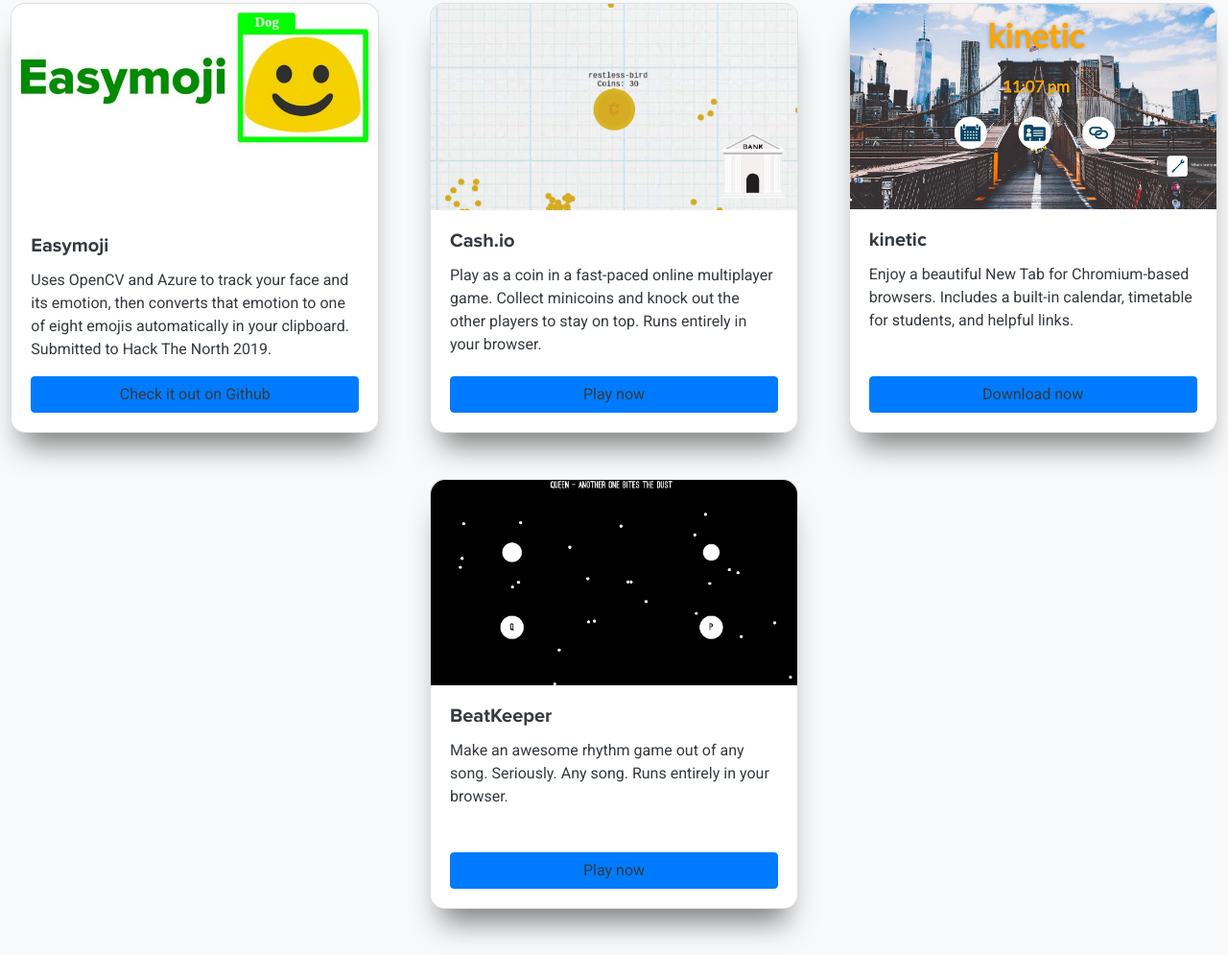
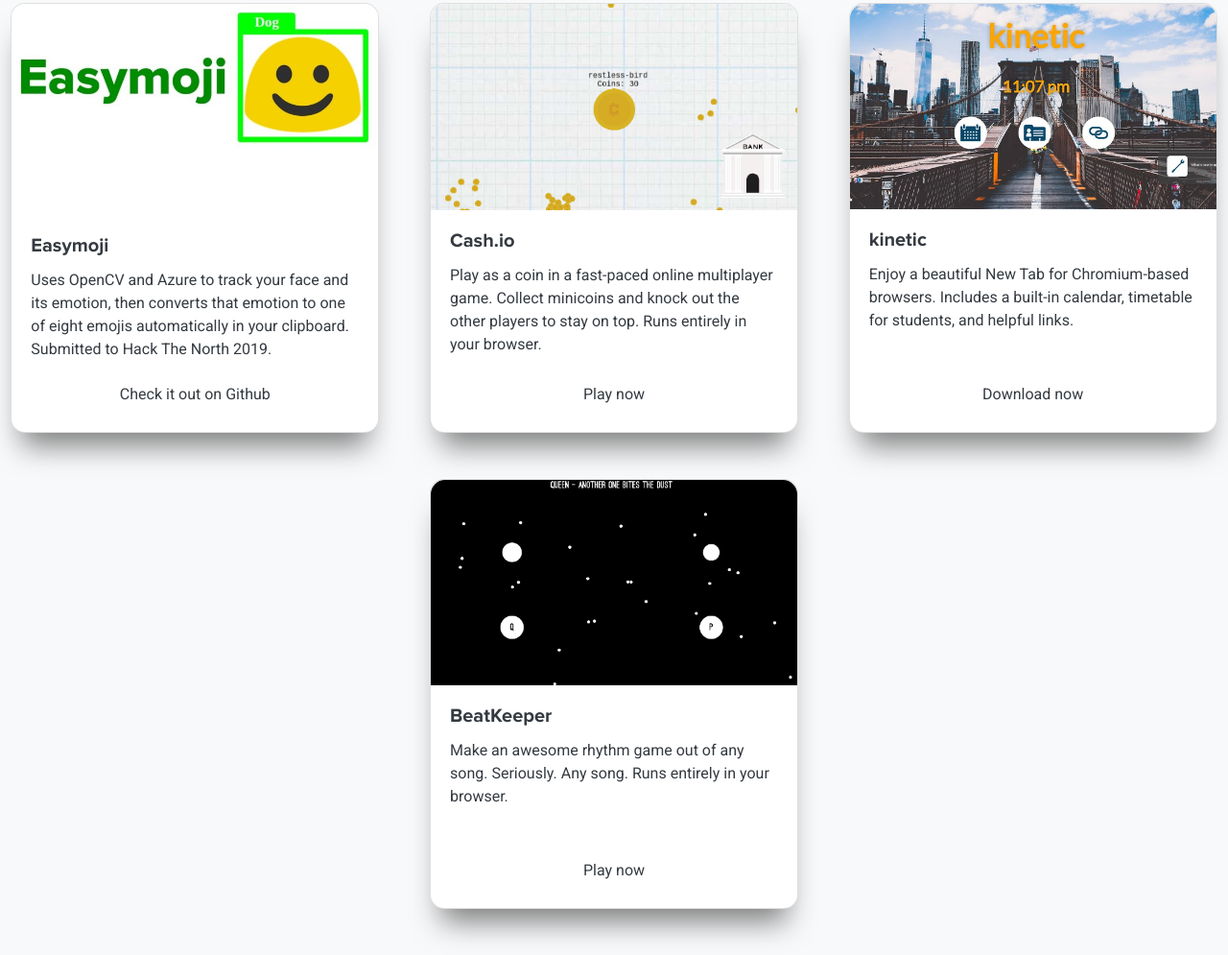
Before and after one commit to rohan-shettyy/website, a plain HTML site: page index.html in a window 1280 px wide. Shown: the part 1313-2308 px from the top of the page at 96% size. Drawn offline with nearby package versions, Linux system fonts and the light colour scheme.

Commit message:
Update index.html

```diff
--- a/index.html
+++ b/index.html
@@ -39,7 +39,7 @@
 					</div>
 					<div class="container d-flex flex-column d-inline align-right w-50 justify-content-center">
 						<p class="card-text text-light">Draw on a literally infinite canvas in your browser. All your changes are synced in real-time so you can jot ideas with your friends.</p>
-						<a  href="https://communol.rshetty.repl.co" class="btn btn-primary trybtn text-dark mt-auto w-50 d-inline align-left" style="margin-top: 0 !important;">Try now</a>
+						<a  href="https://communol.rshetty.repl.co" class="btn trybtn text-dark mt-auto w-50 d-inline align-left" style="margin-top: 0 !important;">Try now</a>
 					</div>
 				</div>
 				<img src="communol.png" class="align-center img-fluid w-100 d-block mx-auto feature-img">
@@ -55,7 +55,7 @@
 							<div class="card-body d-flex flex-column">
 								<h5 class="card-title text-dark">Easymoji</h5>
 								<p class="card-text text-dark">Uses OpenCV and Azure to track your face and its emotion, then converts that emotion to one of eight emojis automatically in your clipboard. Submitted to Hack The North 2019.</p>
-								<a  href="https://github.com/Cyndakwil/Easymoji" class="btn btn-primary trybtn text-dark mt-auto">Check it out on Github</a>
+								<a  href="https://github.com/Cyndakwil/Easymoji" class="btn trybtn text-dark mt-auto">Check it out on Github</a>
 							</div>
 						</div>
 					</div>
@@ -65,7 +65,7 @@
 							<div class="card-body d-flex flex-column">
 								<h5 class="card-title text-dark">Cash.io</h5>
 								<p class="card-text text-dark">Play as a coin in a fast-paced online multiplayer game. Collect minicoins and knock out the other players to stay on top. Runs entirely in your browser.</p>
-								<a  href="https://cashio.rohanshetty.me" class="btn btn-primary trybtn text-dark mt-auto">Play now</a>
+								<a  href="https://cashio.rohanshetty.me" class="btn trybtn text-dark mt-auto">Play now</a>
 							</div>
 						</div>
 					</div>
@@ -75,7 +75,7 @@
 							<div class="card-body d-flex flex-column">
 								<h5 class="card-title text-dark">kinetic</h5>
 								<p class="card-text text-dark">Enjoy a beautiful New Tab for Chromium-based browsers. Includes a built-in calendar, timetable for students, and helpful links.</p>
-								<a  href="https://chrome.google.com/webstore/detail/kinetic/cgappbkmoappklnbnjkocbmgpnfdcodp" class="btn btn-primary  trybtn text-dark mt-auto">Download now</a>
+								<a  href="https://chrome.google.com/webstore/detail/kinetic/cgappbkmoappklnbnjkocbmgpnfdcodp" class="btn trybtn text-dark mt-auto">Download now</a>
 							</div>
 						</div>
 					</div>
@@ -85,7 +85,7 @@
 							<div class="card-body d-flex flex-column">
 								<h5 class="card-title text-dark">BeatKeeper</h5>
 								<p class="card-text text-dark">Make an awesome rhythm game out of any song. Seriously. Any song. Runs entirely in your browser.</p>
-								<a  href="https://beatkeeper.rshetty.repl.co" class="btn btn-primary trybtn text-dark mt-auto">Play now</a>
+								<a  href="https://beatkeeper.rshetty.repl.co" class="btn trybtn text-dark mt-auto">Play now</a>
 							</div>
 						</div>
 					</div>
```
